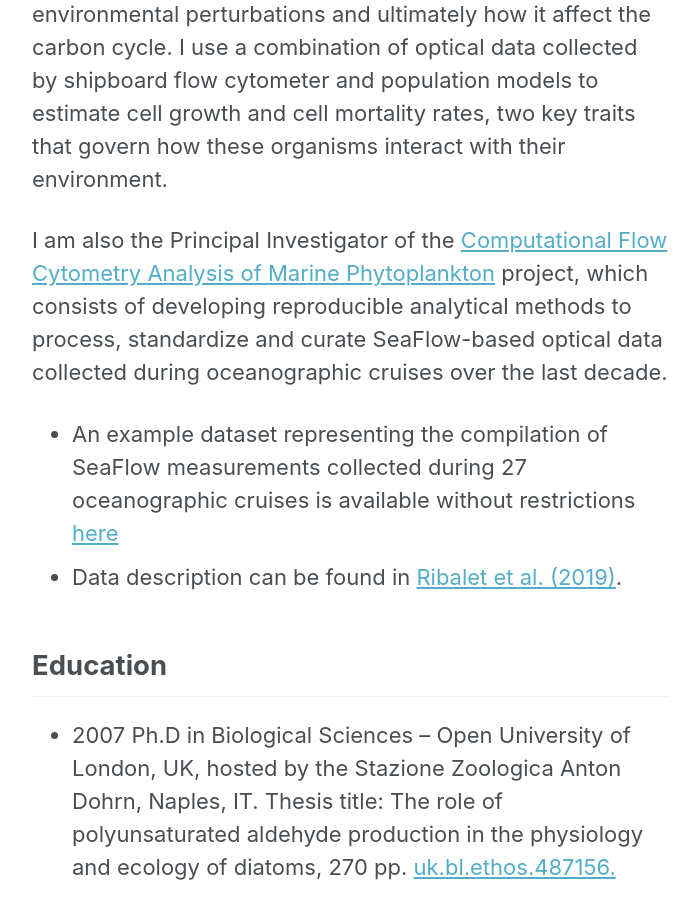
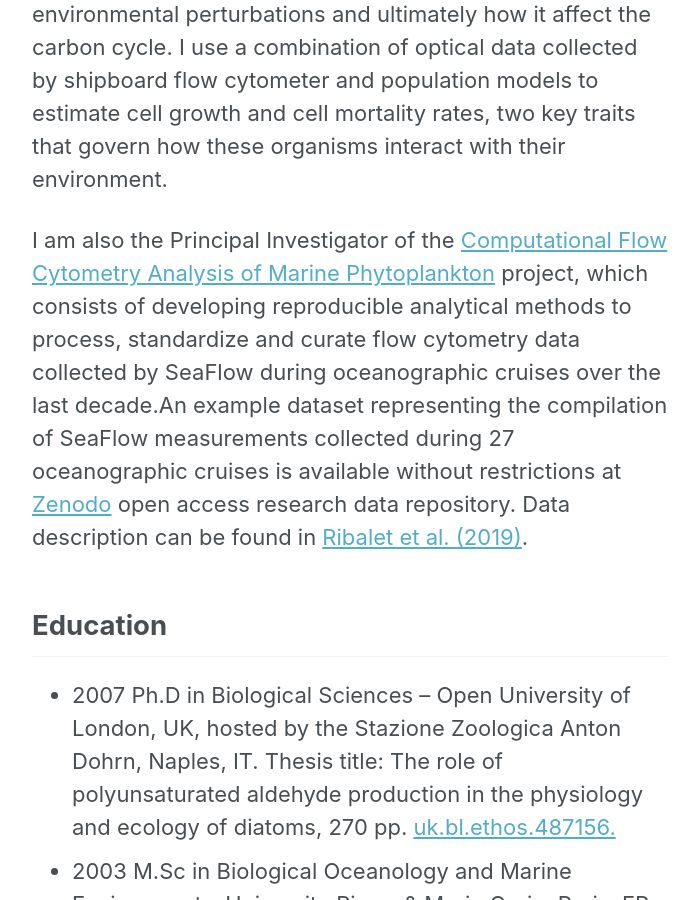
Before and after one commit to armbrustlab/armbrustlab.github.io, a Jekyll site: the page built from collections/_people/ribalet.md, in a window 1280 px wide and 900 px high, scrolled down 604 px. Shown: the whole window, without its empty margins (290-989 px from the left). Built offline with Jekyll 4.4.1, drawn with Linux system fonts in a browser that asks for light colours; nearby versions of some CDN libraries.

Commit message:
update Francois + Seaflow profile

```diff
--- a/collections/_people/ribalet.md
+++ b/collections/_people/ribalet.md
@@ -8,9 +8,7 @@ ribalet at uw.edu
 
 I am investigating how marine phytoplankton respond to environmental perturbations and ultimately how it affect the carbon cycle. I use a combination of optical data collected by shipboard flow cytometer and population models to estimate cell growth and cell mortality rates, two key traits that govern how these organisms interact with their environment.
 
-I am also the Principal Investigator of the [Computational Flow Cytometry Analysis of Marine Phytoplankton]({% link _tools/seaflow.md %}) project, which consists of developing reproducible analytical methods to process, standardize and curate SeaFlow-based optical data collected during oceanographic cruises over the last decade.
-* An example dataset representing the compilation of SeaFlow measurements collected during 27 oceanographic cruises is available without restrictions [here](http://doi.org/10.5281/zenodo.2678021)
-* Data description can be found in [Ribalet et al. (2019)](https://doi.org/10.1038/s41597-019-0292-2).
+I am also the Principal Investigator of the [Computational Flow Cytometry Analysis of Marine Phytoplankton]({% link _tools/seaflow.md %}) project, which consists of developing reproducible analytical methods to process, standardize and curate flow cytometry data collected by SeaFlow during oceanographic cruises over the last decade.An example dataset representing the compilation of SeaFlow measurements collected during 27 oceanographic cruises is available without restrictions at [Zenodo](http://doi.org/10.5281/zenodo.2678021) open access research data repository. Data description can be found in [Ribalet et al. (2019)](https://doi.org/10.1038/s41597-019-0292-2).
 
 ## Education
 * 2007 Ph.D in Biological Sciences – Open University of London, UK, hosted by the Stazione Zoologica Anton Dohrn, Naples, IT. Thesis title: The role of polyunsaturated aldehyde production in the physiology and ecology of diatoms, 270 pp. [uk.bl.ethos.487156.](http://ethos.bl.uk/OrderDetails.do?uin=uk.bl.ethos.487156)
```
Also changed, not shown: other parts of collections/_people/ribalet.md (+4 -0 lines), collections/_tools/seaflow.md (+5 -14 lines), assets/images/SeaFlow-cruisetracks.png (added), assets/images/SeaFlowAnalysis-logo.png (added).
